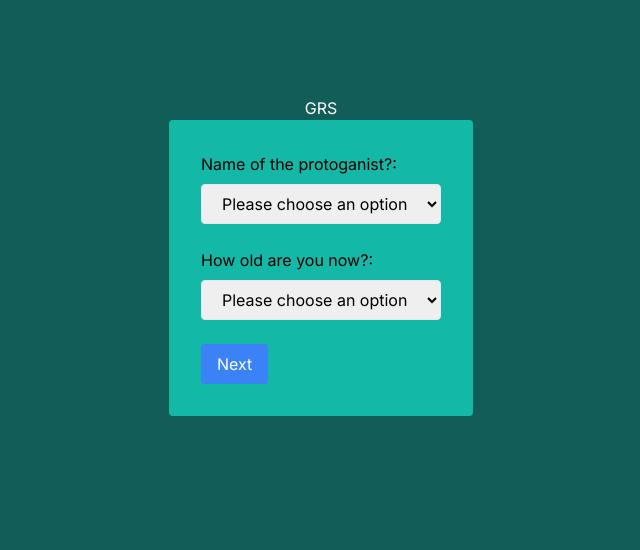
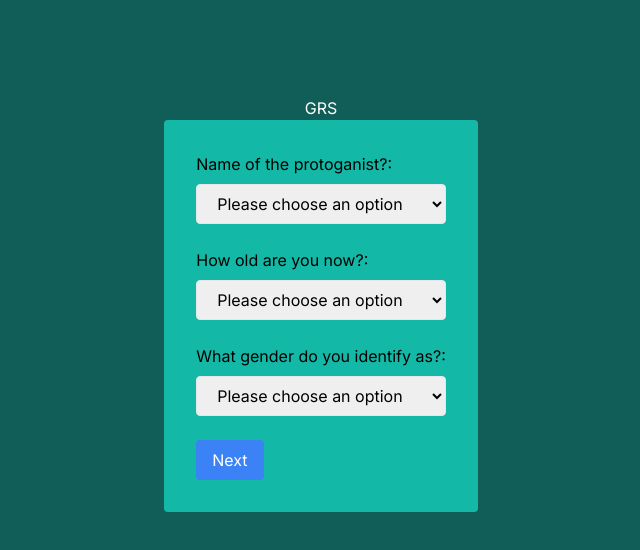
Before and after one commit to demirsergen/grs, a Next.js app: page / in a window 1280 px wide. Shown: the top 550 px of the page, without its empty margins (319-959 px from the left). Built offline with nearby package versions, Linux system fonts and the light colour scheme.

Commit message:
add new questions and category names

```diff
--- a/src/components/MultiStepForm.js
+++ b/src/components/MultiStepForm.js
@@ -11,24 +11,34 @@ const MultiStepForm = () => {
   const questions = [
     {
       category: 'category1',
+      categoryName: 'demographic',
       question: 'Name of the protoganist?',
       options: ['Mark', 'Jane'],
     },
     {
       category: 'category1',
+      categoryName: 'demographic',
       question: 'How old are you now?',
       options: ['<18', '18-25', '25-39', '40 - 55', '55+'],
     },
     {
-      category: 'category2',
-      question: 'Do you believe this will work?',
-      options: ['Yes', 'No', 'Maybe'],
-      importance: true,
+      category: 'category1',
+      categoryName: 'demographic',
+      question: 'What gender do you identify as?',
+      options: ['Male', 'Female', 'Queer', 'Non-binary'],
     },
     {
       category: 'category2',
-      question: 'What gender do you identify as?',
-      options: ['Male', 'Female', 'Queer', 'Non-binary'],
+      categoryName: 'personality',
+      question: 'Which word describes you better?',
+      options: ['Carefree', 'Intense'],
+    },
+    {
+      category: 'category2',
+      categoryName: 'cognitive',
+      question: 'Do you believe this app will work as intended?',
+      options: ['Yes', 'No', 'Maybe'],
+      importance: true,
     },
   ];
 
@@ -55,7 +65,12 @@ const MultiStepForm = () => {
     // }, 3000);
   };
 
-  const handleInputChange = (category, question, value) => {
+  const handleInputChange = (
+    category,
+    question,
+    value,
+    categoryName
+  ) => {
     setFormData((prevFormData) => ({
       ...prevFormData,
       [category]: {
```
